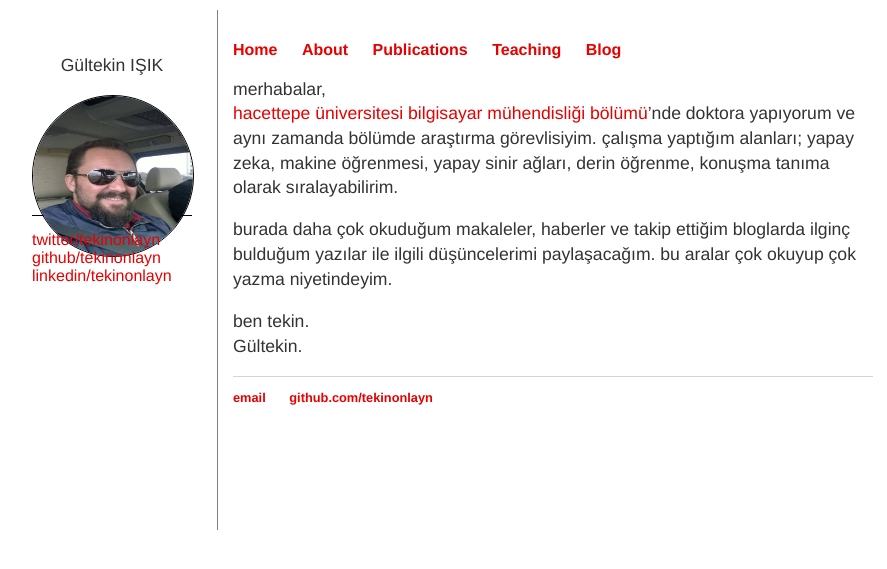
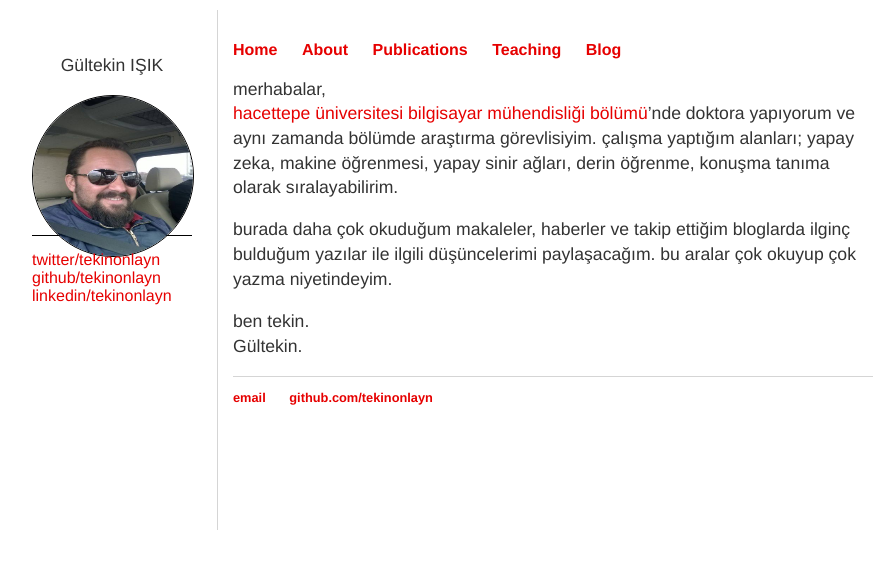
Before and after one commit to tekinonlayn/gi.github.io, a Jekyll site: the page built from cv/cv.html, in a window 1280 px wide. Shown: the top 569 px of the page, without its empty margins (59-946 px from the left). Built offline with Jekyll 4.4.1, drawn with Linux system fonts in a browser that asks for light colours.

Commit message:
Update varsay.css

```diff
--- a/css/varsay.css
+++ b/css/varsay.css
@@ -11,7 +11,7 @@ body {
     top: 40px;
     display: inline-block;
    /* background-color: green;*/
-    border-right: 1px solid gray;
+    border-right: 1px solid #d5d5d5;
 
 }
 
@@ -27,7 +27,7 @@ body {
 
 #foto {
     width: 160px;
-    height: 180px;
+    height: 200px;
     border-bottom: 1px solid black;
     /*border-radius: 50px;*/
     margin-top: 15px;
```
